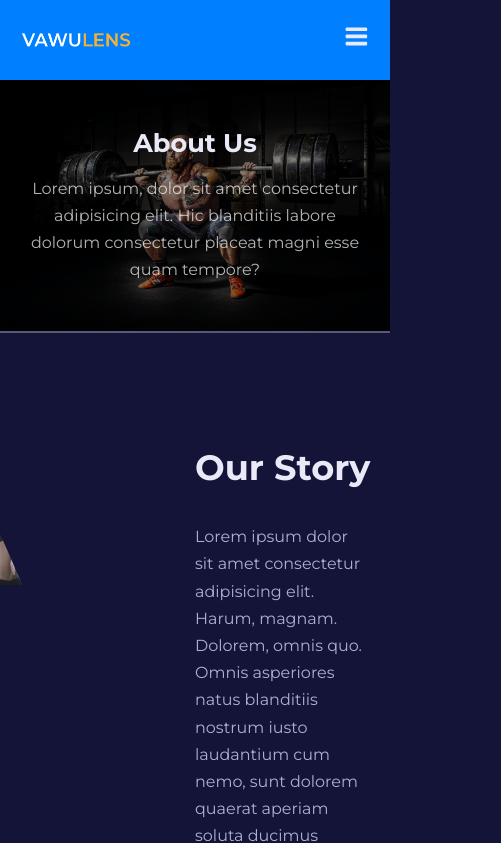
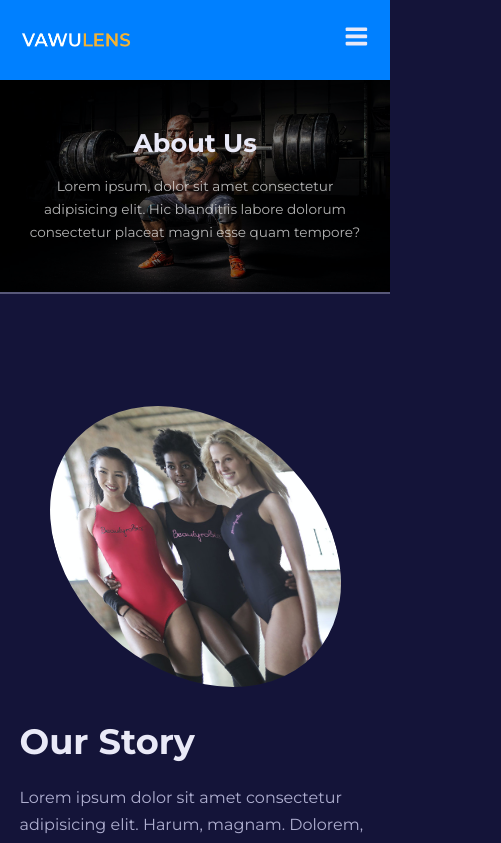
Before and after one commit to aniemmanuelrapoo/Fitness-website, a React (Create React App) app: page /about in a window 390 px wide. Shown: the top 843 px of the page, 501 px wide, since content can reach past the window. Built offline with nearby package versions, Linux system fonts and the light colour scheme.

Commit message:
done with about responsive and about section

```diff
--- a/src/index.css
+++ b/src/index.css
@@ -256,6 +256,6 @@ section{
   }
 
   .header__content p{
-    font-size: 0.85;
+    font-size: 0.85rem;
   }
 }
--- a/src/pages/about/about.css
+++ b/src/pages/about/about.css
@@ -32,3 +32,36 @@
   grid-template-columns: 50% 40%;
   gap: 10%;
 }
+
+/* MEDIA QUERIES (medium screens)  */
+@media screen and (max-width: 1024px) {
+  .about__section-image{
+    width: 60%;
+  }
+
+  .about__section-content h1{
+    margin-bottom: 1.2rem;
+  }
+
+  .about__story-container, .about__vision-container, .about__mission-container{
+    grid-template-columns: 1fr;
+    gap: 3rem;
+  }
+
+  .about__vision-container, .about__section-image{
+    grid-row: 1;
+  }
+}
+
+
+/* MEDIA QUERIES (phone screens)  */
+@media screen and (max-width: 600px) {
+  .about__section-image{
+    width: 80%;
+    margin-inline: auto;
+  }
+
+  .about__story-container, .about__vision-container, .about__mission-container{
+    gap: 2rem;
+  }
+}
```
